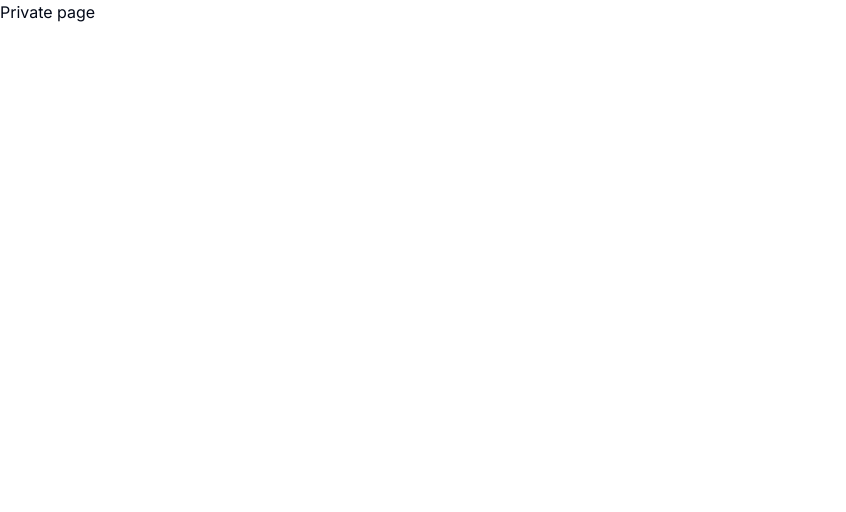
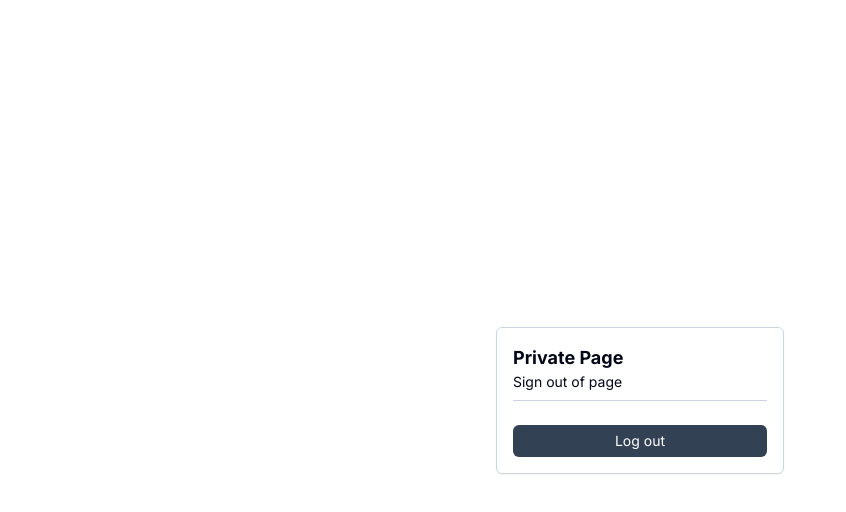
Before and after one commit to klever-io/klever-next-example, a Next.js app: page /private in a window 1280 px wide. Shown: the top 512 px of the page, without its empty margins (0-846 px from the left). Built offline with nearby package versions, Linux system fonts and the light colour scheme.

Commit message:
feat: :sparkles: add logout function

```diff
--- a/next.config.js
+++ b/next.config.js
@@ -1,4 +1,8 @@
 /** @type {import('next').NextConfig} */
-const nextConfig = {}
+const nextConfig = {
+  experimental: {
+    serverActions: true,
+  },
+};
 
-module.exports = nextConfig
+module.exports = nextConfig;
--- a/src/app/private/page.tsx
+++ b/src/app/private/page.tsx
@@ -1,3 +1,30 @@
+import { Button } from "@/components/button";
+import { authKey } from "@/config";
+import { cookies } from "next/headers";
+import { redirect } from "next/navigation";
+
 export default function Page() {
-  return <main>Private page</main>;
+  async function logout() {
+    "use server";
+
+    cookies().delete(authKey);
+    redirect("/");
+  }
+
+  return (
+    <main className="w-screen h-screen flex items-center justify-center">
+      <form
+        action={logout}
+        className="w-72 p-4 border border-slate-300 rounded-md shadow-sm"
+      >
+        <div>
+          <h1 className="font-bold text-lg">Private Page</h1>
+          <h3 className="text-sm">Sign out of page</h3>
+        </div>
+        <div className="mt-2 mb-6 h-[1px] w-full bg-slate-300" />
+
+        <Button type="submit">Log out</Button>
+      </form>
+    </main>
+  );
 }
```
